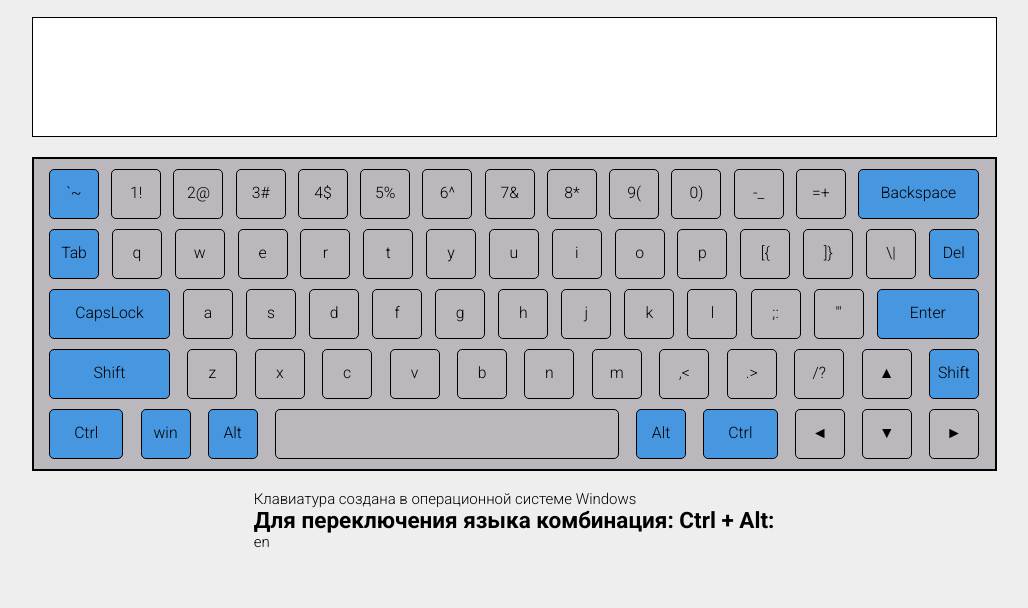
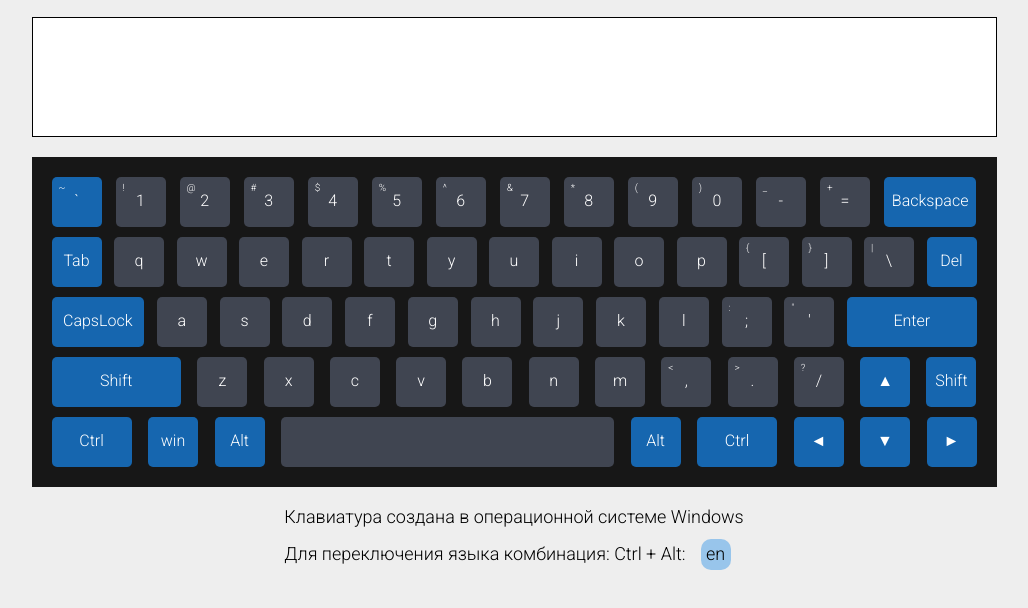
Before and after one commit to Vadim001230/VR-Keyboard, a website: page src/index.html in a window 1280 px wide. Shown: the part 48-656 px from the top of the page, without its empty margins (126-1154 px from the left). Drawn offline with Linux system fonts and the light colour scheme.

Commit message:
feat: add textarea and new style

```diff
--- a/src/index.js
+++ b/src/index.js
@@ -14,8 +14,8 @@ const keys = {
     Digit0: '0',
     Minus: '-',
     Equal: '=',
-    Backspace: 'backspace',
-    Tab: 'tab',
+    Backspace: 'Backspace',
+    Tab: 'Tab',
     KeyQ: 'q',
     KeyW: 'w',
     KeyE: 'e',
@@ -42,7 +42,7 @@ const keys = {
     KeyL: 'l',
     Semicolon: ';',
     Quote: "'",
-    Enter: 'enter',
+    Enter: 'Enter',
     ShiftLeft: 'Shift',
     KeyZ: 'z',
     KeyX: 'x',
@@ -54,17 +54,17 @@ const keys = {
     Comma: ',',
     Dot: '.',
     Slash: '/',
-    ArrowUp: '▲',
-    ShiftRight: 'Shift ',
+    ArrowUp: 'ArrowUp',
+    ShiftRight: 'ShiftRight',
     ControlLeft: 'Ctrl',
     MetaLeft: 'win',
     AltLeft: 'Alt',
     Space: 'space',
     AltRight: 'Alt',
     ControlRight: 'Ctrl',
-    ArrowLeft: '◄',
-    ArrowDown: '▼',
-    ArrowRight: '►',
+    ArrowLeft: 'ArrowLeft',
+    ArrowDown: 'ArrowDown',
+    ArrowRight: 'ArrowRight',
   },
 
   ru: {
@@ -195,7 +195,6 @@ const specialKeys = {
 class Keyboard {
   constructor() {
     this.keys;
-    this.color = 'rgba(22, 136, 240, 0.7)';
   }
 
   createContainer() {
@@ -253,58 +252,52 @@ class Keyboard {
       key.setAttribute('data-keyCode', `${key1}`);
       const keyboardText = document.createElement('span');
       keyboardText.classList.add('keyboard__key-start');
+      keyboardText.textContent = value;
       key.append(keyboardText);
-      if (value === 'Del' || value === 'enter' || value === 'backspace' || value === 'tab') {
-        keyboardText.textContent = value.slice(0, 1).toUpperCase() + value.slice(1);
-      } else {
-        keyboardText.textContent = value;
-      }
-      if (value === 'backspace' || value === 'CapsLock' || value === 'Shift') {
-        key.style.flexBasis = `${13}%`;
-        key.style.maxWidth = `${10}rem`;
-        key.style.background = this.color;
-      } else if (value === 'enter') {
-        key.style.flexBasis = `${11}%`;
-        key.style.maxWidth = `${7}rem`;
-        key.style.background = this.color;
+
+      if (value === 'Enter' || value === 'Shift') {
+        key.style.flexBasis = '14%';
+        key.style.maxWidth = '40%';
+        key.classList.add('keyboard__key-blue');
       } else if (value === 'space') {
         key.style.flexGrow = 1;
-        key.style.maxWidth = `${37}%`;
+        key.style.maxWidth = '36%';
         key.textContent = '';
+      } else if (value === 'Backspace' || value === 'CapsLock') {
+        key.style.flexBasis = '10%';
+        key.style.maxWidth = '100px';
+        key.classList.add('keyboard__key-blue');
       } else if (value === 'Ctrl') {
-        key.style.flexBasis = `${8}%`;
-        key.style.maxWidth = `${5}rem`;
-        key.style.background = this.color;
-      } else if (value === 'arrowup') {
-        keyboardText.textContent = '';
-        key.classList.add('arrow__up', 'arrow');
-      } else if (value === 'arrowdown') {
-        keyboardText.textContent = '';
-        key.classList.add('arrow__down', 'arrow');
-      } else if (value === 'arrowleft') {
-        keyboardText.textContent = '';
-        key.classList.add('arrow__left', 'arrow');
-      } else if (value === 'arrowright') {
-        keyboardText.textContent = '';
-        key.classList.add('arrow__right', 'arrow');
-      } else if (
-        value === '`'
-        || value === 'tab'
-        || value === 'win'
-        || value === 'Alt'
-        || value === 'Del'
-        || value === 'Shift '
-      ) {
-        key.style.background = this.color;
+        key.style.flexBasis = '12%';
+        key.style.maxWidth = '80px';
+        key.classList.add('keyboard__key-blue');
+      } else if (value === 'ShiftRight') {
+      	keyboardText.textContent = 'Shift';
+        key.classList.add('keyboard__key-blue');
+      } else if (value === 'ArrowUp') {
+      	keyboardText.textContent = '▲';
+        key.classList.add('keyboard__key-blue');
+      } else if (value === 'ArrowDown') {
+      	keyboardText.textContent = '▼';
+		key.classList.add('keyboard__key-blue');
+      } else if (value === 'ArrowLeft') {
+      	keyboardText.textContent = '◄';
+		key.classList.add('keyboard__key-blue');
+      } else if (value === 'ArrowRight') {
+        keyboardText.textContent = '►';
+		key.classList.add('keyboard__key-blue');
+      } else if (value === '`' || value === 'Tab' || value === 'Del' || value === 'win' || value === 'Alt') {
+        key.classList.add('keyboard__key-blue');
       }
       this.keys.append(key);
+
       for (const [key2, value2] of Object.entries(alterKeys.en)) {
         if (key2 === key1) {
-          const auxText = document.createElement('span');
-          auxText.classList.add('keyboard__key-alter');
+          const aletrText = document.createElement('span');
+          aletrText.classList.add('keyboard__key-alter');
           key.classList.add('keyboard__key-special');
-          auxText.textContent = value2;
-          key.append(auxText);
+          aletrText.textContent = value2;
+          key.append(aletrText);
         }
       }
     }
@@ -314,3 +307,127 @@ class Keyboard {
 
 const container = new Keyboard();
 container.createContainer();
+
+//var
+const btns = document.querySelectorAll('.keyboard__key');
+const btnSpecial = document.querySelectorAll('.keyboard__key-special > .keyboard__key-start');
+const btnAlters = document.querySelectorAll('.keyboard__key-alter');
+const textArea = document.querySelector('.content__area');
+const langSelect = document.querySelector('.lang__select');
+const btnCaps = document.querySelector('.keyboard__key[data-keycode="CapsLock"');
+const btnShiftLeft = document.querySelector('.keyboard__key[data-keycode="ShiftLeft"');
+const btnShiftRight = document.querySelector('.keyboard__key[data-keycode="ShiftRight"');
+const keyboard = document.querySelector('.content__keyboard');
+let flag = false;
+let flagCaps = false;
+let lang = 'en';
+
+//Lang
+
+const changeLanguage = (objStart, objAlter) => {
+  const dataAtrib = document.querySelectorAll('[data-keycode]');
+
+  dataAtrib.forEach((el) => {
+    const dataValue = el.dataset.keycode;
+    const valueDataSpecial = el.classList.contains('keyboard__key-special');
+    if (specialKeys.specialKey.includes(dataValue)) {} else {
+      if (valueDataSpecial === true) {
+        el.children[1].textContent = objAlter[dataValue].toString();
+      }
+      el.children[0].textContent = objStart[dataValue].toString();
+    }
+  });
+};
+
+
+//Textarea
+
+const writeArea = (item, obj, obj2) => {
+  let cursorPos = textArea.selectionStart;
+  const start = textArea.value.slice(0, cursorPos);
+  const end = textArea.value.slice(cursorPos);
+  let value;
+  const elementVal = item.dataset.keycode;
+  if (btnCaps.classList.contains('active')
+   && !specialKeys.specialKey.includes(elementVal)) {
+    if (btnShiftLeft.classList.contains('active')
+    	|| btnShiftRight.classList.contains('active')) {
+      value = obj[elementVal].toLowerCase();
+    } else {
+      value = obj[elementVal].toUpperCase();
+    }
+  } else if (!btnCaps.classList.contains('active')
+    && !specialKeys.specialKey.includes(elementVal)) {
+    if (
+      btnShiftLeft.classList.contains('active')
+      || btnShiftRight.classList.contains('active')
+    ) {
+      value = obj[elementVal].toUpperCase();
+    } else {
+      value = obj[elementVal].toLowerCase();
+    }
+  }
+  if (
+    elementVal === item.dataset.keycode
+    && !specialKeys.specialKey.includes(elementVal)
+  ) {
+    if (
+      btnShiftLeft.classList.contains('active')
+      || btnShiftRight.classList.contains('active')
+    ) {
+      if (
+        item.classList.contains('keyboard__key-special')
+        && btnCaps.classList.contains('active')
+      ) {
+        value = obj2[elementVal].toLowerCase();
+      } else if (
+        item.classList.contains('keyboard__key-special')
+        && !btnCaps.classList.contains('active')
+      ) {
+        value = obj2[elementVal];
+      }
+    }
+    textArea.value = `${start}${value}${end}`;
+    cursorPos += 1;
+  }
+  if (item.dataset.keycode === 'Tab') {
+    textArea.value = `${start}    ${end}`;
+    cursorPos += 4;
+  } else if (item.dataset.keycode === 'Space') {
+    textArea.value = `${start}  ${end}`;
+    cursorPos += 2;
+  } else if (item.dataset.keycode === 'Backspace') {
+    if (cursorPos === 0) {
+      /* empty */
+    } else {
+      textArea.value = textArea.value.slice(0, cursorPos - 1) + end;
+      cursorPos -= 1;
+    }
+  } else if (item.dataset.keycode === 'Delete') {
+    textArea.value = start + textArea.value.slice(cursorPos + 1);
+  } else if (item.dataset.keycode === 'Enter') {
+    textArea.value = `${start}\n${end}`;
+    cursorPos += 1;
+  } else if (item.dataset.keycode === 'ArrowLeft') {
+    textArea.focus();
+    cursorPos -= 1;
+  } else if (item.dataset.keycode === 'ArrowRight') {
+    textArea.focus();
+    cursorPos += 1;
+  } else if (item.dataset.keycode === 'ArrowUp') {
+    textArea.focus();
+    const before = textArea.value.substring(0, cursorPos).split('\n');
+    if (before.length === 1 || before[before.length - 1].length >= 75) {
+      cursorPos -= 75;
+    } else if (
+      before[before.length - 1].length
+      <= before[before.length - 2].length % 75
+    ) {
+      cursorPos -= (before[before.length - 2].length % 75) + 1;
+    } else {
+      cursorPos -= before[before.length - 1].length + 1;
+    }
+    if (cursorPos < 0) return;
+  }
+  textArea.setSelectionRange(cursorPos, cursorPos);
+};
--- a/src/style.css
+++ b/src/style.css
@@ -40,22 +40,22 @@ ul li {
 }
 
 .header__title {
-  text-align: center;
+  color: #000;
   font-size: 30px;
   font-weight: 700;
   margin: 10px 0 0;
-  color: #000;
+  text-align: center;
 }
 
 .container {
+  padding: 20px;
   width: 100%;
-  padding: 20px;
 }
 
 .content {
+  align-items: center;
   display: flex;
   flex-direction: column;
-  align-items: center;
   margin: 0 auto;
   max-width: 1000px;
   row-gap: 20px;
@@ -72,36 +72,112 @@ ul li {
 }
 
 .content__keyboard {
-  background: rgba(121, 114, 126, 0.438);
+  background: #171717;
+  font-size: 18px;
   max-width: 965px;
+  padding: 20px;
   width: 100%;
-  border: 2px solid #000;
-  padding: 10px;
+}
+
+.keyboard__keys {
+  column-gap: 12px;
+  display: flex;
+  flex-wrap: wrap;
+  justify-content: space-between;
+  margin: 0 auto;
+  max-width: 930px;
+  row-gap: 10px;
+}
+
+.keyboard__key {
+  background: #404551;
+  border-radius: 5px;
+  color: #fff;
+  flex-basis: 10%;
+  height: 50px;
+  max-width: 50px;
+  font-size: 16px;
+  position: relative;
+  transition: 0.2s;
+}
+
+.keyboard__key-blue {
+   background-color: rgba(22, 136, 240, 0.7);
+}
+
+.keyboard__key:hover {
+  background-color: rgba(22, 136, 230, 0.4);
+}
+
+.keyboard__key:active {
+  border-radius: 20px;
+  background-color: rgba(22, 136, 230, 0.4);
+}
+
+.keyboard__key.active {
+  border-radius: 25px;
+  background-color: rgba(22, 136, 230, 0.4);
+}
+
+.keyboard__key.active-up {
+  text-transform: uppercase;
+}
+
+.keyboard__key-start.active-special {
+  position: absolute;
+  top: 5px;
+  left: 7px;
+  font-size: 10px;
+  text-transform: lowercase;
+}
+
+.keyboard__key-start.active-Upspecial {
+  text-transform: uppercase;
+}
+
+.keyboard__key-alter {
+  position: absolute;
+  top: 5px;
+  left: 7px;
+  font-size: 10px;
+}
+
+.keyboard__key-alter.active-special {
+  position: static;
+  font-size: 1em;
+}
+
+.keyboard__key-alter.active-Upspecial {
+  text-transform: lowercase;
+}
+
+.content__info {
+  display: flex;
+  flex-direction: column;
+  row-gap: 12px;
+  font-family: 'Roboto', sans-serif;
   font-size: 18px;
 }
 
-.keyboard__keys {
-  max-width: 930px;
-  margin: 0 auto;
+.lang {
   display: flex;
-  flex-wrap: wrap;
-  column-gap: 12px;
-  row-gap: 10px;
-  justify-content: space-between;
+  align-items: center;
 }
 
-.keyboard__key {
-  border-radius: 5px;
-  color: black;
-  background: transparent;
-  position: relative;
-  -webkit-box-flex: 0;
-      -ms-flex: 0 0 6%;
-          flex: 0 0 6%;
-  max-width: 3.125rem;
-  height: 3.125rem;
-  border: 1px solid #000;
-  font-size: 0.875em;
-  -webkit-transition: 0.3s;
-  transition: 0.3s;
+.lang h2{
+  font-family: 'Roboto', sans-serif;
+  font-size: 18px;
+  font-weight: 300;
 }
+
+.lang__select {
+  font-family: 'Roboto', sans-serif;
+  font-size: 18px;
+  width: 30px;
+  margin-left: 15px;
+  background-color: rgba(22, 136, 230, 0.4);
+  cursor: pointer;
+  border-radius: 10px;
+  padding: 5px;
+  text-align: center;
+}
```
